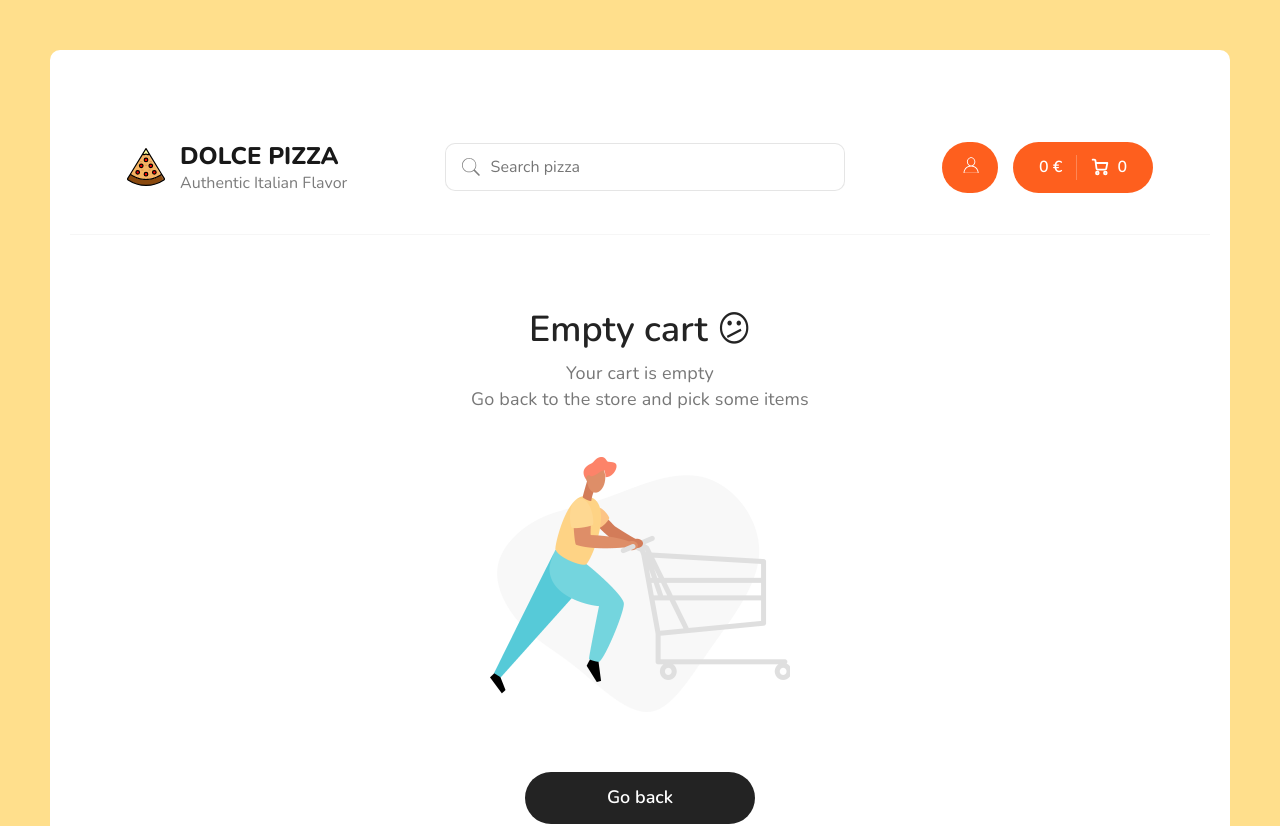
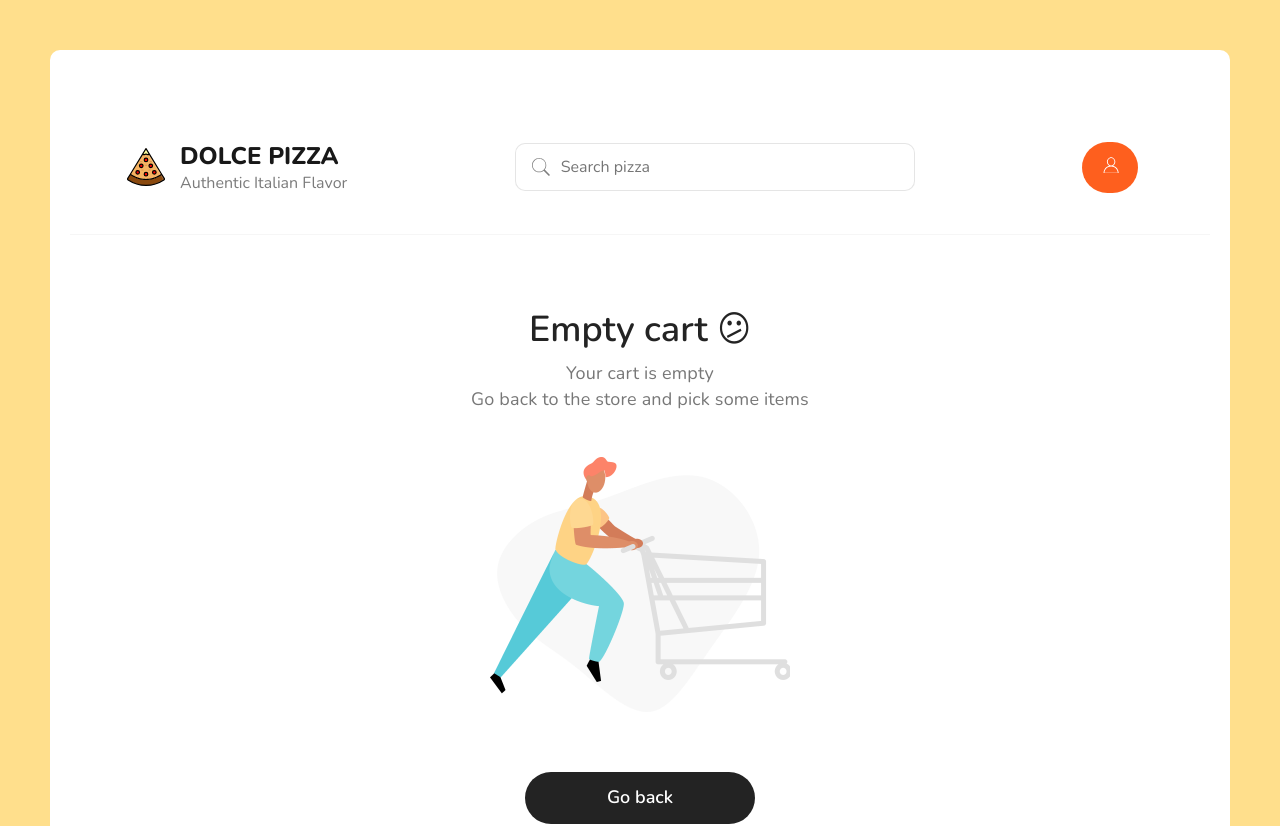
Before and after one commit to krystyna-lyn/dolce-pizza, a React (Create React App) app: page /cart in a window 1280 px wide. Shown: the top 826 px of the page. Built offline with nearby package versions, Linux system fonts and the light colour scheme.

Commit message:
Update Header.js

```diff
--- a/src/components/Header.js
+++ b/src/components/Header.js
@@ -1,6 +1,6 @@
 import React from 'react'
 import logo from '../assets/img/pizza-logo.svg';
-import { Link } from 'react-router-dom';
+import { Link, useLocation } from 'react-router-dom';
 import Search from './Search';
 import { useSelector } from 'react-redux';
 import { selectCart } from '../redux/slices/cartSlice';
@@ -9,6 +9,9 @@ const Header = () => {
 
     const { totalPrice } = useSelector(selectCart);
     const totalCount = useSelector((state) => state.cart.totalCount);
+    const location = useLocation();
+
+    //console.log(location)
 
     return (
         <div class="header">
@@ -37,6 +40,8 @@ const Header = () => {
                             </svg>
                         </Link>
                     </div>
+                    {
+                        location.pathname !== '/cart' && (
 
                             <Link to="/cart" class="button button--cart">
                                 <span>{totalPrice} €</span>
@@ -72,7 +77,7 @@ const Header = () => {
                                 </svg>
                                 <span>{totalCount}</span>
                             </Link>
-
+                        )}
                 </div>
             </div>
         </div >
```
Lines whose indentation alone changed are shown as unchanged.
